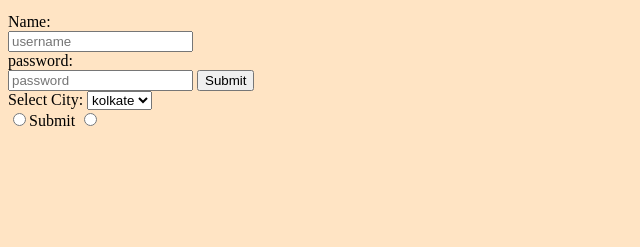
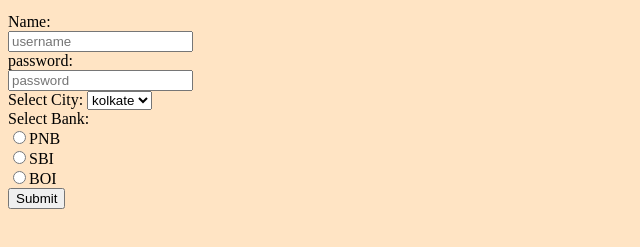
Before and after one commit to baqteriya/html, a plain HTML site: page index15.html in a window 1280 px wide. Shown: the part 307-554 px from the top of the page, without its empty margins (0-640 px from the left). Drawn offline with Linux system fonts and the light colour scheme.

Commit message:
Update index15.html

```diff
--- a/index15.html
+++ b/index15.html
@@ -26,7 +26,7 @@
         <input type="text"name="user"placeholder="username"><br>
         password:<br>
         <input type="password"name ="pass"placeholder="password">
-        <button>Submit</button>
+
     </form>
     Select City:
         <select name="City">
@@ -35,9 +35,14 @@
             <option value="Delhi">delhi</option>
         </select>
         <form>
-            <input type="radio"name="Bank"value="SBI">Submit
-            <input type="radio"name="Bank"
+            Select Bank:<br>
+            <input type="radio"name="Bank"value="PNB">PNB
+            <br>
+            <input type="radio"name="Bank"value="SBI">SBI
+            <br>
+            <input type="radio"name="Bank"value="BOI">BOI
         </form>
+        <button>Submit</button>
 
 
 
```
